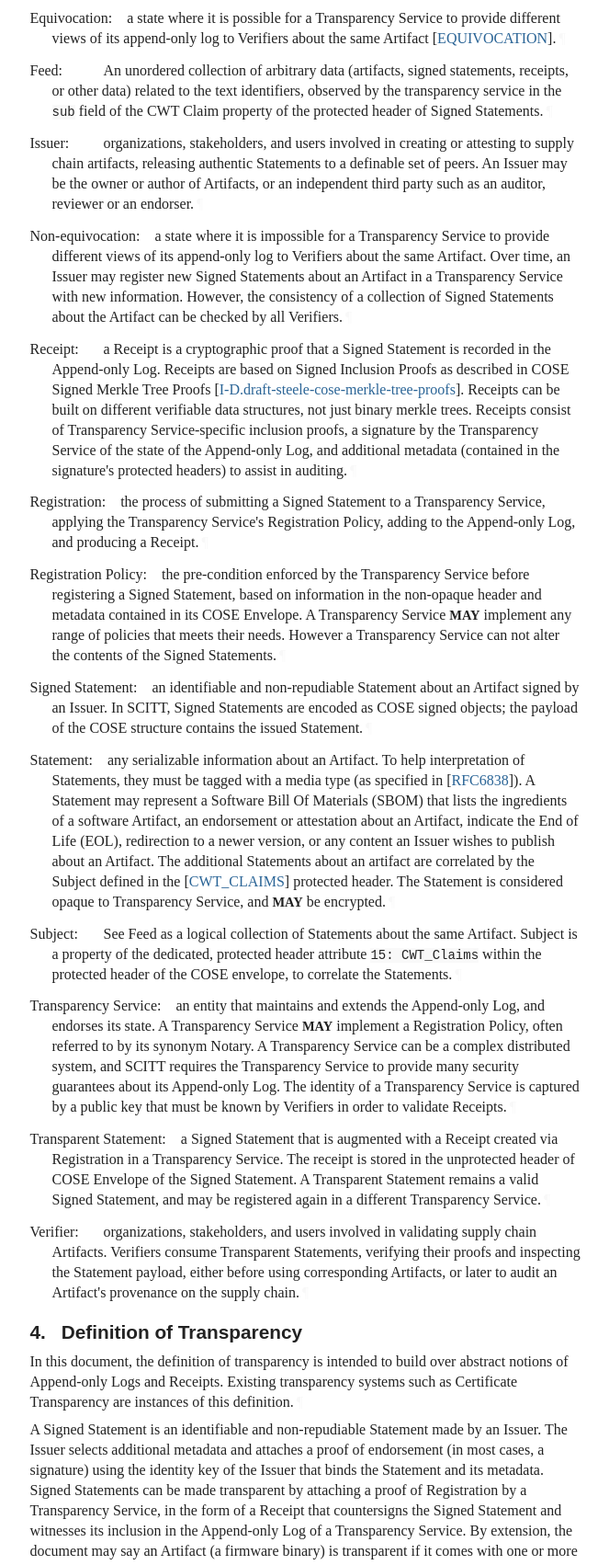
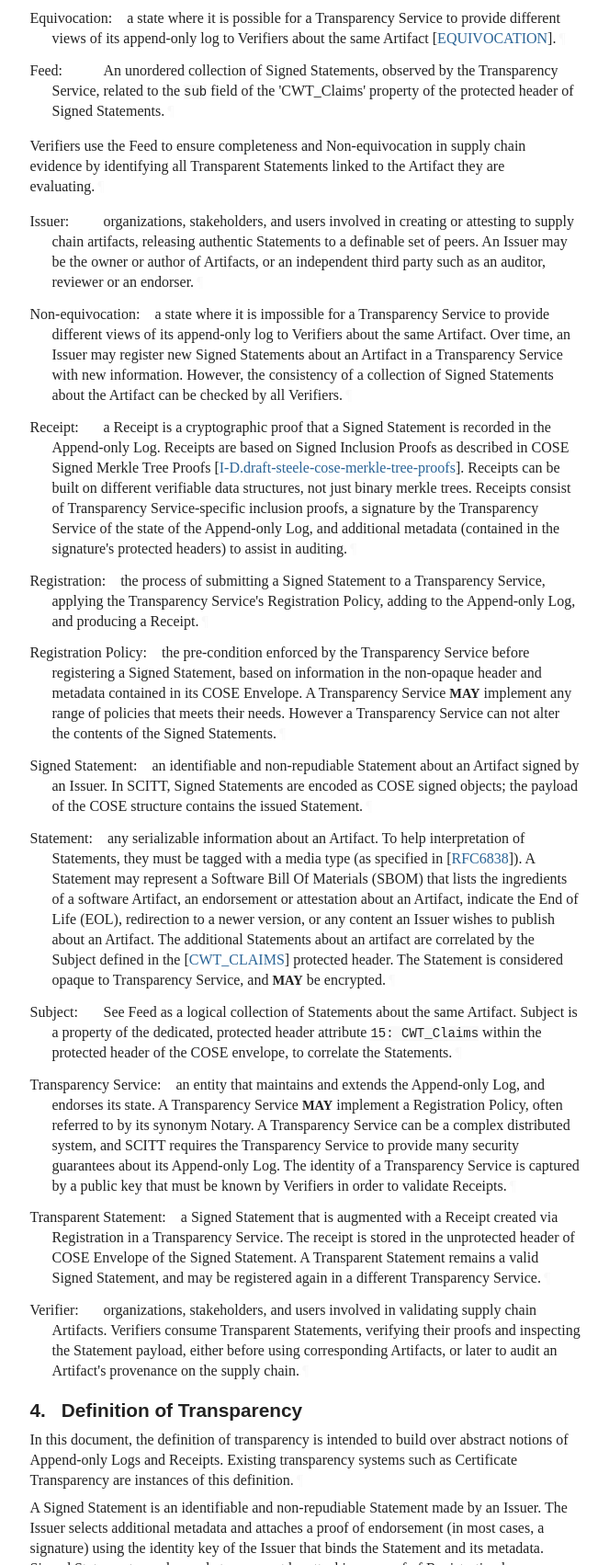
Before and after one commit to ietf-wg-scitt/draft-ietf-scitt-architecture, a plain HTML site: page steve/feed-subject/draft-ietf-scitt-architecture.html in a window 1280 px wide. Shown: the part 2580-4282 px from the top of the page at 92% size, without its empty margins (92-755 px from the left). Drawn offline with Linux system fonts and the light colour scheme; a web font is replaced by a local one.

Commit message:
Script updating gh-pages from 5d6a6e0. [ci skip]

```diff
--- a/steve/feed-subject/draft-ietf-scitt-architecture.html
+++ b/steve/feed-subject/draft-ietf-scitt-architecture.html
@@ -1480,81 +1480,84 @@ In COSE, an Envelope consists of a protected header (included in the Issuer's si
         <dd class="break"></dd>
 <dt id="section-3-2.11">Feed:</dt>
         <dd style="margin-left: 1.5em" id="section-3-2.12">
-          <p id="section-3-2.12.1">An unordered collection of arbitrary data (artifacts, signed statements, receipts, or other data) related to the text identifiers, observed by the transparency service in the <code>sub</code> field of the CWT Claim property of the protected header of Signed Statements.<a href="#section-3-2.12.1" class="pilcrow">¶</a></p>
+          <p id="section-3-2.12.1">An unordered collection of Signed Statements, observed by the Transparency Service, related to the <code>sub</code> field of the 'CWT_Claims' property of the protected header of Signed Statements.<a href="#section-3-2.12.1" class="pilcrow">¶</a></p>
+</dd>
+      <dd class="break"></dd>
+</dl>
+<p id="section-3-3">Verifiers use the Feed to ensure completeness and Non-equivocation in supply chain evidence by identifying all Transparent Statements linked to the Artifact they are evaluating.<a href="#section-3-3" class="pilcrow">¶</a></p>
+<span class="break"></span><dl class="dlParallel" id="section-3-4">
+        <dt id="section-3-4.1">Issuer:</dt>
+        <dd style="margin-left: 1.5em" id="section-3-4.2">
+          <p id="section-3-4.2.1">organizations, stakeholders, and users involved in creating or attesting to supply chain artifacts, releasing authentic Statements to a definable set of peers.
+An Issuer may be the owner or author of Artifacts, or an independent third party such as an auditor, reviewer or an endorser.<a href="#section-3-4.2.1" class="pilcrow">¶</a></p>
 </dd>
         <dd class="break"></dd>
-<dt id="section-3-2.13">Issuer:</dt>
-        <dd style="margin-left: 1.5em" id="section-3-2.14">
-          <p id="section-3-2.14.1">organizations, stakeholders, and users involved in creating or attesting to supply chain artifacts, releasing authentic Statements to a definable set of peers.
-An Issuer may be the owner or author of Artifacts, or an independent third party such as an auditor, reviewer or an endorser.<a href="#section-3-2.14.1" class="pilcrow">¶</a></p>
+<dt id="section-3-4.3">Non-equivocation:</dt>
+        <dd style="margin-left: 1.5em" id="section-3-4.4">
+          <p id="section-3-4.4.1">a state where it is impossible for a Transparency Service to provide different views of its append-only log to Verifiers about the same Artifact.
+Over time, an Issuer may register new Signed Statements about an Artifact in a Transparency Service with new information. However, the consistency of a collection of Signed Statements about the Artifact can be checked by all Verifiers.<a href="#section-3-4.4.1" class="pilcrow">¶</a></p>
 </dd>
         <dd class="break"></dd>
-<dt id="section-3-2.15">Non-equivocation:</dt>
-        <dd style="margin-left: 1.5em" id="section-3-2.16">
-          <p id="section-3-2.16.1">a state where it is impossible for a Transparency Service to provide different views of its append-only log to Verifiers about the same Artifact.
-Over time, an Issuer may register new Signed Statements about an Artifact in a Transparency Service with new information. However, the consistency of a collection of Signed Statements about the Artifact can be checked by all Verifiers.<a href="#section-3-2.16.1" class="pilcrow">¶</a></p>
+<dt id="section-3-4.5">Receipt:</dt>
+        <dd style="margin-left: 1.5em" id="section-3-4.6">
+          <p id="section-3-4.6.1">a Receipt is a cryptographic proof that a Signed Statement is recorded in the Append-only Log.
+Receipts are based on Signed Inclusion Proofs as described in COSE Signed Merkle Tree Proofs <span>[<a href="#I-D.draft-steele-cose-merkle-tree-proofs" class="cite xref">I-D.draft-steele-cose-merkle-tree-proofs</a>]</span>.
+Receipts can be built on different verifiable data structures, not just binary merkle trees.
+Receipts consist of Transparency Service-specific inclusion proofs, a signature by the Transparency Service of the state of the Append-only Log, and additional metadata (contained in the signature's protected headers) to assist in auditing.<a href="#section-3-4.6.1" class="pilcrow">¶</a></p>
 </dd>
         <dd class="break"></dd>
-<dt id="section-3-2.17">Receipt:</dt>
-        <dd style="margin-left: 1.5em" id="section-3-2.18">
-          <p id="section-3-2.18.1">a Receipt is a cryptographic proof that a Signed Statement is recorded in the Append-only Log.
-Receipts are based on Signed Inclusion Proofs as described in COSE Signed Merkle Tree Proofs <span>[<a href="#I-D.draft-steele-cose-merkle-tree-proofs" class="cite xref">I-D.draft-steele-cose-merkle-tree-proofs</a>]</span>.
-Receipts can be built on different verifiable data structures, not just binary merkle trees.
-Receipts consist of Transparency Service-specific inclusion proofs, a signature by the Transparency Service of the state of the Append-only Log, and additional metadata (contained in the signature's protected headers) to assist in auditing.<a href="#section-3-2.18.1" class="pilcrow">¶</a></p>
+<dt id="section-3-4.7">Registration:</dt>
+        <dd style="margin-left: 1.5em" id="section-3-4.8">
+          <p id="section-3-4.8.1">the process of submitting a Signed Statement to a Transparency Service, applying the Transparency Service's Registration Policy, adding to the Append-only Log, and producing a Receipt.<a href="#section-3-4.8.1" class="pilcrow">¶</a></p>
 </dd>
         <dd class="break"></dd>
-<dt id="section-3-2.19">Registration:</dt>
-        <dd style="margin-left: 1.5em" id="section-3-2.20">
-          <p id="section-3-2.20.1">the process of submitting a Signed Statement to a Transparency Service, applying the Transparency Service's Registration Policy, adding to the Append-only Log, and producing a Receipt.<a href="#section-3-2.20.1" class="pilcrow">¶</a></p>
+<dt id="section-3-4.9">Registration Policy:</dt>
+        <dd style="margin-left: 1.5em" id="section-3-4.10">
+          <p id="section-3-4.10.1">the pre-condition enforced by the Transparency Service before registering a Signed Statement, based on information in the non-opaque header and metadata contained in its COSE Envelope.
+A Transparency Service <span class="bcp14">MAY</span> implement any range of policies that meets their needs.
+However a Transparency Service can not alter the contents of the Signed Statements.<a href="#section-3-4.10.1" class="pilcrow">¶</a></p>
 </dd>
         <dd class="break"></dd>
-<dt id="section-3-2.21">Registration Policy:</dt>
-        <dd style="margin-left: 1.5em" id="section-3-2.22">
-          <p id="section-3-2.22.1">the pre-condition enforced by the Transparency Service before registering a Signed Statement, based on information in the non-opaque header and metadata contained in its COSE Envelope.
-A Transparency Service <span class="bcp14">MAY</span> implement any range of policies that meets their needs.
-However a Transparency Service can not alter the contents of the Signed Statements.<a href="#section-3-2.22.1" class="pilcrow">¶</a></p>
+<dt id="section-3-4.11">Signed Statement:</dt>
+        <dd style="margin-left: 1.5em" id="section-3-4.12">
+          <p id="section-3-4.12.1">an identifiable and non-repudiable Statement about an Artifact signed by an Issuer.
+In SCITT, Signed Statements are encoded as COSE signed objects; the payload of the COSE structure contains the issued Statement.<a href="#section-3-4.12.1" class="pilcrow">¶</a></p>
 </dd>
         <dd class="break"></dd>
-<dt id="section-3-2.23">Signed Statement:</dt>
-        <dd style="margin-left: 1.5em" id="section-3-2.24">
-          <p id="section-3-2.24.1">an identifiable and non-repudiable Statement about an Artifact signed by an Issuer.
-In SCITT, Signed Statements are encoded as COSE signed objects; the payload of the COSE structure contains the issued Statement.<a href="#section-3-2.24.1" class="pilcrow">¶</a></p>
-</dd>
-        <dd class="break"></dd>
-<dt id="section-3-2.25">Statement:</dt>
-        <dd style="margin-left: 1.5em" id="section-3-2.26">
-          <p id="section-3-2.26.1">any serializable information about an Artifact.
+<dt id="section-3-4.13">Statement:</dt>
+        <dd style="margin-left: 1.5em" id="section-3-4.14">
+          <p id="section-3-4.14.1">any serializable information about an Artifact.
 To help interpretation of Statements, they must be tagged with a media type (as specified in <span>[<a href="#RFC6838" class="cite xref">RFC6838</a>]</span>).
 A Statement may represent a Software Bill Of Materials (SBOM) that lists the ingredients of a software Artifact, an endorsement or attestation about an Artifact, indicate the End of Life (EOL), redirection to a newer version,  or any content an Issuer wishes to publish about an Artifact.
 The additional Statements about an artifact are correlated by the Subject defined in the <span>[<a href="#CWT_CLAIMS" class="cite xref">CWT_CLAIMS</a>]</span> protected header.
-The Statement is considered opaque to Transparency Service, and <span class="bcp14">MAY</span> be encrypted.<a href="#section-3-2.26.1" class="pilcrow">¶</a></p>
+The Statement is considered opaque to Transparency Service, and <span class="bcp14">MAY</span> be encrypted.<a href="#section-3-4.14.1" class="pilcrow">¶</a></p>
 </dd>
         <dd class="break"></dd>
-<dt id="section-3-2.27">Subject:</dt>
-        <dd style="margin-left: 1.5em" id="section-3-2.28">
-          <p id="section-3-2.28.1">See Feed as a logical collection of Statements about the same Artifact.
-Subject is a property of the dedicated, protected header attribute <code>15: CWT_Claims</code> within the protected header of the COSE envelope, to correlate the Statements.<a href="#section-3-2.28.1" class="pilcrow">¶</a></p>
+<dt id="section-3-4.15">Subject:</dt>
+        <dd style="margin-left: 1.5em" id="section-3-4.16">
+          <p id="section-3-4.16.1">See Feed as a logical collection of Statements about the same Artifact.
+Subject is a property of the dedicated, protected header attribute <code>15: CWT_Claims</code> within the protected header of the COSE envelope, to correlate the Statements.<a href="#section-3-4.16.1" class="pilcrow">¶</a></p>
 </dd>
         <dd class="break"></dd>
-<dt id="section-3-2.29">Transparency Service:</dt>
-        <dd style="margin-left: 1.5em" id="section-3-2.30">
-          <p id="section-3-2.30.1">an entity that maintains and extends the Append-only Log, and endorses its state.
+<dt id="section-3-4.17">Transparency Service:</dt>
+        <dd style="margin-left: 1.5em" id="section-3-4.18">
+          <p id="section-3-4.18.1">an entity that maintains and extends the Append-only Log, and endorses its state.
 A Transparency Service <span class="bcp14">MAY</span> implement a Registration Policy, often referred to by its synonym Notary.
 A Transparency Service can be a complex distributed system, and SCITT requires the Transparency Service to provide many security guarantees about its Append-only Log.
-The identity of a Transparency Service is captured by a public key that must be known by Verifiers in order to validate Receipts.<a href="#section-3-2.30.1" class="pilcrow">¶</a></p>
+The identity of a Transparency Service is captured by a public key that must be known by Verifiers in order to validate Receipts.<a href="#section-3-4.18.1" class="pilcrow">¶</a></p>
 </dd>
         <dd class="break"></dd>
-<dt id="section-3-2.31">Transparent Statement:</dt>
-        <dd style="margin-left: 1.5em" id="section-3-2.32">
-          <p id="section-3-2.32.1">a Signed Statement that is augmented with a Receipt created via Registration in a Transparency Service.
+<dt id="section-3-4.19">Transparent Statement:</dt>
+        <dd style="margin-left: 1.5em" id="section-3-4.20">
+          <p id="section-3-4.20.1">a Signed Statement that is augmented with a Receipt created via Registration in a Transparency Service.
 The receipt is stored in the unprotected header of COSE Envelope of the Signed Statement.
-A Transparent Statement remains a valid Signed Statement, and may be registered again in a different Transparency Service.<a href="#section-3-2.32.1" class="pilcrow">¶</a></p>
+A Transparent Statement remains a valid Signed Statement, and may be registered again in a different Transparency Service.<a href="#section-3-4.20.1" class="pilcrow">¶</a></p>
 </dd>
         <dd class="break"></dd>
-<dt id="section-3-2.33">Verifier:</dt>
-        <dd style="margin-left: 1.5em" id="section-3-2.34">
-          <p id="section-3-2.34.1">organizations, stakeholders, and users involved in validating supply chain Artifacts.
-Verifiers consume Transparent Statements, verifying their proofs and inspecting the Statement payload, either before using corresponding Artifacts, or later to audit an Artifact's provenance on the supply chain.<a href="#section-3-2.34.1" class="pilcrow">¶</a></p>
+<dt id="section-3-4.21">Verifier:</dt>
+        <dd style="margin-left: 1.5em" id="section-3-4.22">
+          <p id="section-3-4.22.1">organizations, stakeholders, and users involved in validating supply chain Artifacts.
+Verifiers consume Transparent Statements, verifying their proofs and inspecting the Statement payload, either before using corresponding Artifacts, or later to audit an Artifact's provenance on the supply chain.<a href="#section-3-4.22.1" class="pilcrow">¶</a></p>
 </dd>
       <dd class="break"></dd>
 </dl>
```
Also changed, not shown: index.html (+76 -76 lines), steve/feed-subject/draft-ietf-scitt-architecture.txt (+7 -5 lines).
